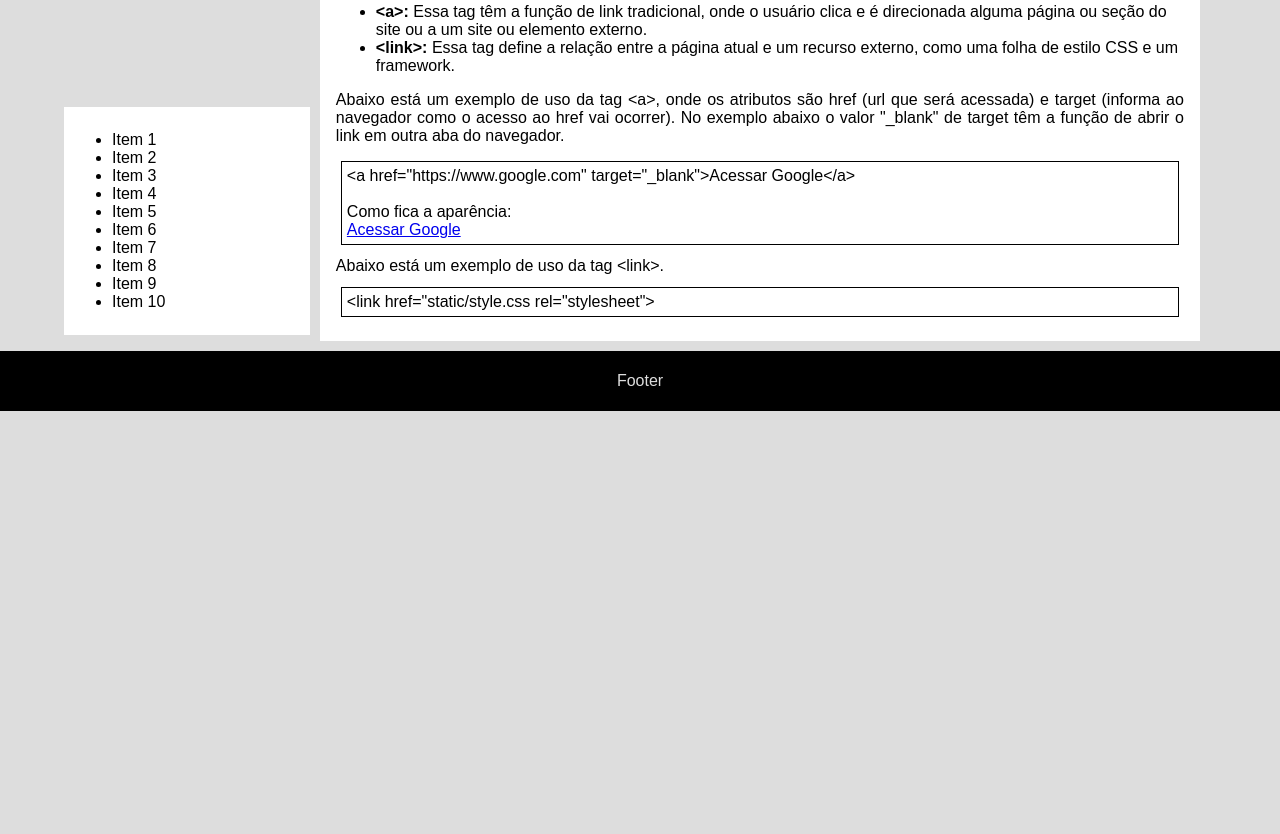
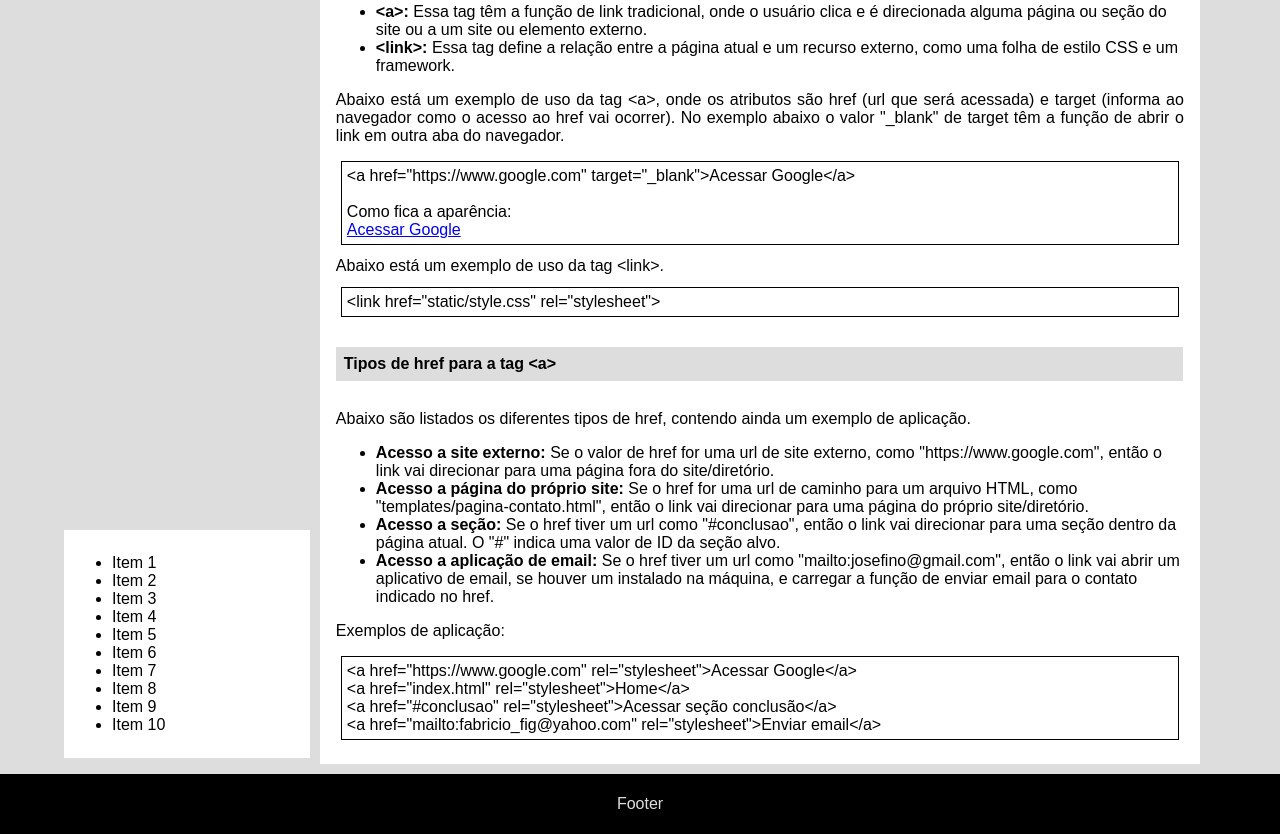
Before and after one commit to YannFigueiredo/manual-do-codificador, a plain HTML site: page content/html/manual-html.html in a window 1280 px wide. Shown: the part 2185-3019 px from the top of the page. Before the commit the page ends 2596 px from the top, so only its background shows below. Drawn offline with Linux system fonts and the light colour scheme.

Commit message:
Adicionado conteúdo no article link

```diff
--- a/content/html/manual-html.html
+++ b/content/html/manual-html.html
@@ -133,7 +133,31 @@
                             Google&lt/a&gt<br><br>Como fica a aparência:<br>
                         <a href="https://www.google.com" target="_blank">Acessar Google</a></div>
                         Abaixo está um exemplo de uso da tag &ltlink&gt.
-                        <div class="div-exemplo">&ltlink href="static/style.css rel="stylesheet"&gt</div>
+                        <div class="div-exemplo">&ltlink href="static/style.css" rel="stylesheet"&gt</div>
+                    </p>
+                    <h2>Tipos de href para a tag &lta&gt</h2>
+                    <p>Abaixo são listados os diferentes tipos de href, contendo ainda um exemplo de aplicação.</p>
+                    <ul>
+                        <li><b>Acesso a site externo: </b>Se o valor de href for uma url de site externo, como
+                            "https://www.google.com", então o link vai direcionar para uma página fora do
+                            site/diretório.</li>
+                        <li><b>Acesso a página do próprio site: </b>Se o href for uma url de caminho para um arquivo
+                        HTML, como "templates/pagina-contato.html", então o link vai direcionar para uma página
+                        do próprio site/diretório.</li>
+                        <li><b>Acesso a seção: </b>Se o href tiver um url como "#conclusao", então o link vai
+                        direcionar para uma seção dentro da página atual. O "#" indica uma valor de ID                       da seção alvo.</li>
+                        <li><b>Acesso a aplicação de email: </b>Se o href tiver um url como
+                        "mailto:josefino@gmail.com", então o link vai abrir um aplicativo de email, se houver um instalado
+                        na máquina, e carregar a função de enviar email para o contato indicado no href.</li>
+                    </ul>
+                    <p>
+                        Exemplos de aplicação:<br>
+                        <div class="div-exemplo">
+                            &lta href="https://www.google.com" rel="stylesheet"&gtAcessar Google&lt/a&gt<br>
+                            &lta href="index.html" rel="stylesheet"&gtHome&lt/a&gt<br>
+                            &lta href="#conclusao" rel="stylesheet"&gtAcessar seção conclusão&lt/a&gt<br>
+                            &lta href="mailto:fabricio_fig@yahoo.com" rel="stylesheet"&gtEnviar email&lt/a&gt
+                        </div>
                     </p>
                 </article>
             </section>
```
